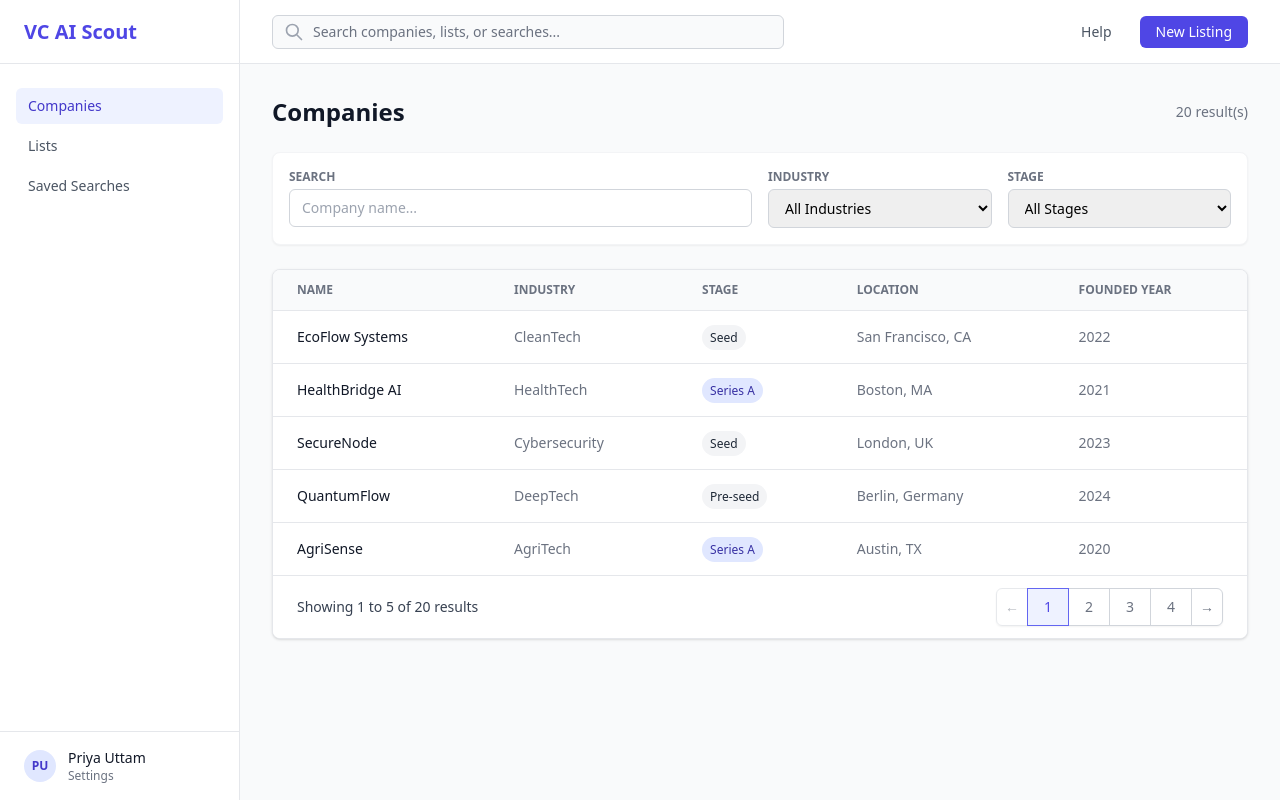
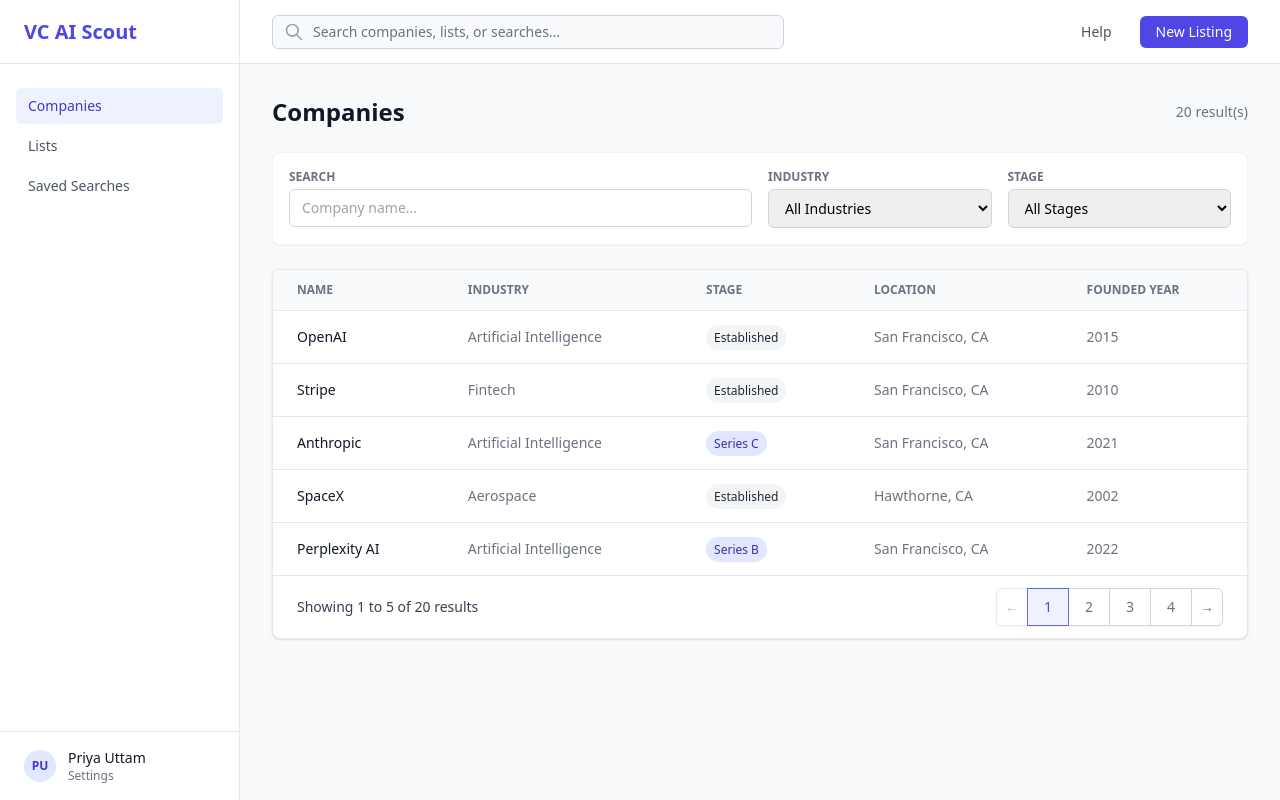
Before and after one commit to PriyaUttam123/ThesisScout-AI-powered-VC-discovery-and-enrichment-platform, a React (Vite) app in the folder vc-ai-scout/client/: page /companies in a window 1280 px wide. Built offline with nearby package versions, Linux system fonts and the light colour scheme.

Commit message:
Real world startup companies data added

```diff
--- a/vc-ai-scout/client/src/data/companies.ts
+++ b/vc-ai-scout/client/src/data/companies.ts
@@ -4,7 +4,7 @@
     website: string;
     description: string;
     industry: string;
-    stage: 'Pre-seed' | 'Seed' | 'Series A' | 'Series B' | 'Series C';
+    stage: 'Pre-seed' | 'Seed' | 'Series A' | 'Series B' | 'Series C' | 'Established';
     location: string;
     foundedYear: number;
     tags: string[];
@@ -13,222 +13,222 @@
 export const companies: Company[] = [
     {
         id: '1',
-        name: 'EcoFlow Systems',
-        website: 'https://ecoflow-example.com',
-        description: 'Next-generation solar panel optimization software using AI to maximize energy yield.',
-        industry: 'CleanTech',
-        stage: 'Seed',
+        name: 'OpenAI',
+        website: 'https://openai.com',
+        description: 'AI research and deployment company behind ChatGPT and DALL-E, focusing on developing safe and beneficial artificial general intelligence.',
+        industry: 'Artificial Intelligence',
+        stage: 'Established',
         location: 'San Francisco, CA',
-        foundedYear: 2022,
-        tags: ['Solar', 'AI', 'Sustainability']
+        foundedYear: 2015,
+        tags: ['LLM', 'Generative AI', 'AGI']
     },
     {
         id: '2',
-        name: 'HealthBridge AI',
-        website: 'https://healthbridge-ai.com',
-        description: 'Connecting rural hospitals with specialist consultants through a low-latency telemedicine platform.',
-        industry: 'HealthTech',
-        stage: 'Series A',
-        location: 'Boston, MA',
-        foundedYear: 2021,
-        tags: ['Telemedicine', 'Rural Health', 'Consulting']
+        name: 'Stripe',
+        website: 'https://stripe.com',
+        description: 'Financial infrastructure platform for the internet, offering payment processing and business management solutions for online businesses.',
+        industry: 'Fintech',
+        stage: 'Established',
+        location: 'San Francisco, CA',
+        foundedYear: 2010,
+        tags: ['Payments', 'API', 'E-commerce']
     },
     {
         id: '3',
-        name: 'SecureNode',
-        website: 'https://securenode.io',
-        description: 'Automated cybersecurity auditing for decentralized finance protocols.',
-        industry: 'Cybersecurity',
-        stage: 'Seed',
-        location: 'London, UK',
-        foundedYear: 2023,
-        tags: ['DeFi', 'Blockchain', 'Security']
+        name: 'Anthropic',
+        website: 'https://anthropic.com',
+        description: 'AI safety and research company that builds reliable, interpretable, and steerable AI systems like the Claude chatbot family.',
+        industry: 'Artificial Intelligence',
+        stage: 'Series C',
+        location: 'San Francisco, CA',
+        foundedYear: 2021,
+        tags: ['AI Safety', 'Claude', 'LLM']
     },
     {
         id: '4',
-        name: 'QuantumFlow',
-        website: 'https://quantumflow.tech',
-        description: 'Software development kit for near-term quantum processors.',
-        industry: 'DeepTech',
-        stage: 'Pre-seed',
-        location: 'Berlin, Germany',
-        foundedYear: 2024,
-        tags: ['Quantum Computing', 'SaaS', 'DevTools']
+        name: 'SpaceX',
+        website: 'https://spacex.com',
+        description: 'Aerospace manufacturer and space transport services company known for Falcon 9, Starship, and Starlink satellite constellation.',
+        industry: 'Aerospace',
+        stage: 'Established',
+        location: 'Hawthorne, CA',
+        foundedYear: 2002,
+        tags: ['Space', 'Satellites', 'Rockets']
     },
     {
         id: '5',
-        name: 'AgriSense',
-        website: 'https://agrisense.co',
-        description: 'IoT sensor networks for precision irrigation in drought-prone regions.',
-        industry: 'AgriTech',
-        stage: 'Series A',
-        location: 'Austin, TX',
-        foundedYear: 2020,
-        tags: ['IoT', 'Smart Farming', 'Hardware']
+        name: 'Perplexity AI',
+        website: 'https://perplexity.ai',
+        description: 'Conversational search engine that provides direct answers to queries with sourced citations, aiming to redefine information retrieval.',
+        industry: 'Artificial Intelligence',
+        stage: 'Series B',
+        location: 'San Francisco, CA',
+        foundedYear: 2022,
+        tags: ['Search', 'AI', 'NLP']
     },
     {
         id: '6',
-        name: 'Lumina Learning',
-        website: 'https://lumina-edu.com',
-        description: 'Individualized learning paths for K-12 students using LLM-based tutors.',
-        industry: 'EdTech',
-        stage: 'Seed',
-        location: 'Toronto, Canada',
-        foundedYear: 2022,
-        tags: ['AI', 'Education', 'Personalization']
+        name: 'Anduril Industries',
+        website: 'https://anduril.com',
+        description: 'Defense technology company that uses AI and computer vision to build autonomous systems for national security and border protection.',
+        industry: 'Defense',
+        stage: 'Series E',
+        location: 'Costa Mesa, CA',
+        foundedYear: 2017,
+        tags: ['Autonomous', 'Security', 'Hardware']
     },
     {
         id: '7',
-        name: 'Orbit Logistics',
-        website: 'https://orbit-logistics.io',
-        description: 'Last-mile delivery optimization for autonomous drone fleets.',
-        industry: 'Logistics',
-        stage: 'Series A',
-        location: 'Singapore',
-        foundedYear: 2021,
-        tags: ['Drones', 'Autonomous', 'Optimization']
+        name: 'Linear',
+        website: 'https://linear.app',
+        description: 'Issue tracking and project management tool designed for high-performance software teams, focusing on speed and streamlined workflows.',
+        industry: 'Productivity',
+        stage: 'Series B',
+        location: 'San Francisco, CA',
+        foundedYear: 2019,
+        tags: ['SaaS', 'DevTools', 'Project Management']
     },
     {
         id: '8',
-        name: 'BioSyn Labs',
-        website: 'https://biosyn-labs.com',
-        description: 'High-throughput protein synthesis for specialized pharmaceutical applications.',
-        industry: 'BioTech',
-        stage: 'Series B',
-        location: 'San Diego, CA',
-        foundedYear: 2019,
-        tags: ['Drug Discovery', 'Synthetic Biology', 'Lab Automation']
+        name: 'Rippling',
+        website: 'https://rippling.com',
+        description: 'Workforce management platform that unifies HR, IT, and Finance systems to automate employee onboarding and management.',
+        industry: 'HR Tech',
+        stage: 'Series E',
+        location: 'San Francisco, CA',
+        foundedYear: 2016,
+        tags: ['SaaS', 'HRIS', 'Automation']
     },
     {
         id: '9',
-        name: 'FinScale',
-        website: 'https://finscale.app',
-        description: 'Embedded finance APIs for non-financial SaaS platforms.',
-        industry: 'FinTech',
-        stage: 'Series A',
-        location: 'New York, NY',
-        foundedYear: 2021,
-        tags: ['Payments', 'API', 'B2B']
+        name: 'Commonwealth Fusion Systems',
+        website: 'https://cfs.energy',
+        description: 'Clean energy company dedicated to commercializing fusion power using high-temperature superconducting magnets.',
+        industry: 'Energy',
+        stage: 'Series B',
+        location: 'Cambridge, MA',
+        foundedYear: 2018,
+        tags: ['Fusion', 'CleanTech', 'DeepTech']
     },
     {
         id: '10',
-        name: 'UrbanPods',
-        website: 'https://urbanpods.com',
-        description: 'Modular, sustainable housing units for micro-living in dense urban areas.',
-        industry: 'PropTech',
-        stage: 'Seed',
-        location: 'Tokyo, Japan',
-        foundedYear: 2022,
-        tags: ['Modular', 'Architecture', 'Sustainability']
+        name: 'Scale AI',
+        website: 'https://scale.com',
+        description: 'Data infrastructure for AI that provides high-quality training data for machine learning models through automated and human labeling.',
+        industry: 'Artificial Intelligence',
+        stage: 'Series F',
+        location: 'San Francisco, CA',
+        foundedYear: 2016,
+        tags: ['Data Labeling', 'Machine Learning', 'Infrastructure']
     },
     {
         id: '11',
-        name: 'NexaMesh',
-        website: 'https://nexamesh.net',
-        description: 'Peer-to-peer mesh networking protocols for areas with poor cellular coverage.',
-        industry: 'Connectivity',
-        stage: 'Pre-seed',
-        location: 'Denver, CO',
-        foundedYear: 2024,
-        tags: ['Networking', 'P2P', 'Infrastructure']
+        name: 'Ramp',
+        website: 'https://ramp.com',
+        description: 'Corporate card and finance automation platform designed to help businesses spend less and automate their accounting.',
+        industry: 'Fintech',
+        stage: 'Series D',
+        location: 'New York, NY',
+        foundedYear: 2019,
+        tags: ['Spend Management', 'Credit Cards', 'B2B']
     },
     {
         id: '12',
-        name: 'CoreAI Robotics',
-        website: 'https://coreai-robotics.com',
-        description: 'Modular robotic arms for small-scale warehouse automation.',
-        industry: 'Robotics',
-        stage: 'Series A',
-        location: 'Munich, Germany',
-        foundedYear: 2020,
-        tags: ['Hardware', 'Warehouse', 'Automation']
+        name: 'Mistral AI',
+        website: 'https://mistral.ai',
+        description: 'European AI company focusing on open-source large language models with a focus on efficiency and performance.',
+        industry: 'Artificial Intelligence',
+        stage: 'Series B',
+        location: 'Paris, France',
+        foundedYear: 2023,
+        tags: ['Open Source', 'LLM', 'Europe']
     },
     {
         id: '13',
-        name: 'Vibrant Analytics',
-        website: 'https://vibrant-analytics.io',
-        description: 'Real-time consumer behavior tracking for physical retail stores.',
-        industry: 'RetailTech',
-        stage: 'Seed',
-        location: 'Chicago, IL',
-        foundedYear: 2022,
-        tags: ['Big Data', 'Analytics', 'Retail']
+        name: 'Notion',
+        website: 'https://notion.so',
+        description: 'All-in-one workspace for notes, tasks, wikis, and databases, enabling teams to collaborate and stay organized.',
+        industry: 'Productivity',
+        stage: 'Established',
+        location: 'San Francisco, CA',
+        foundedYear: 2013,
+        tags: ['Collaboration', 'Knowledge Management', 'SaaS']
     },
     {
         id: '14',
-        name: 'ClearOceans',
-        website: 'https://clearoceans.org',
-        description: 'Autonomous surface vessels for collecting plastic waste from river mouths.',
-        industry: 'Environment',
-        stage: 'Series A',
-        location: 'Amsterdam, Netherlands',
-        foundedYear: 2021,
-        tags: ['Maritime', 'Sustainability', 'Robotics']
+        name: 'Runway',
+        website: 'https://runwayml.com',
+        description: 'Applied AI research company building the next generation of creative tools for video generation and image editing.',
+        industry: 'Artificial Intelligence',
+        stage: 'Series C',
+        location: 'New York, NY',
+        foundedYear: 2018,
+        tags: ['Video AI', 'Generative Media', 'Design']
     },
     {
         id: '15',
-        name: 'InsightFlow',
-        website: 'https://insightflow.ai',
-        description: 'Automated meeting transcription and action-item generation for enterprise teams.',
-        industry: 'Productivity',
-        stage: 'Seed',
-        location: 'Seattle, WA',
-        foundedYear: 2023,
-        tags: ['AI', 'Enterprise', 'NLP']
+        name: 'Agility Robotics',
+        website: 'https://agilityrobotics.com',
+        description: 'Robotics company building bipedal robots like Digit for logistics and warehouse automation.',
+        industry: 'Robotics',
+        stage: 'Series B',
+        location: 'Corvallis, OR',
+        foundedYear: 2015,
+        tags: ['Hardware', 'Logistics', 'Automation']
     },
     {
         id: '16',
-        name: 'SwiftDoc',
-        website: 'https://swiftdoc.co',
-        description: 'Instant verification of international medical credentials for migrant healthcare workers.',
-        industry: 'HRTech',
-        stage: 'Pre-seed',
-        location: 'Melbourne, Australia',
-        foundedYear: 2024,
-        tags: ['Verification', 'Healthcare', 'B2B']
+        name: 'Canva',
+        website: 'https://canva.com',
+        description: 'Online design and publishing tool that makes graphic design accessible to everyone with a drag-and-drop interface.',
+        industry: 'Design',
+        stage: 'Established',
+        location: 'Sydney, Australia',
+        foundedYear: 2013,
+        tags: ['Graphic Design', 'Creativity', 'SaaS']
     },
     {
         id: '17',
-        name: 'DataShield',
-        website: 'https://datashield.io',
-        description: 'Privacy-preserving collaborative data analysis using federated learning.',
-        industry: 'Data Privacy',
+        name: 'xAI',
+        website: 'https://x.ai',
+        description: 'Artificial intelligence company founded by Elon Musk, developing the Grok conversational AI.',
+        industry: 'Artificial Intelligence',
         stage: 'Series B',
-        location: 'Paris, France',
-        foundedYear: 2020,
-        tags: ['Machine Learning', 'Privacy', 'Encryption']
+        location: 'San Francisco, CA',
+        foundedYear: 2023,
+        tags: ['Grok', 'LLM', 'Generative AI']
     },
     {
         id: '18',
-        name: 'GourmetGrid',
-        website: 'https://gourmetgrid.com',
-        description: 'Direct-to-consumer marketplace for artisan food producers across Europe.',
-        industry: 'FoodTech',
-        stage: 'Seed',
-        location: 'Barcelona, Spain',
-        foundedYear: 2022,
-        tags: ['Marketplace', 'D2C', 'Food']
+        name: 'Neuralink',
+        website: 'https://neuralink.com',
+        description: 'Neurotechnology company developing implantable brain-machine interfaces to treat neurological conditions.',
+        industry: 'BioTech',
+        stage: 'Series D',
+        location: 'Fremont, CA',
+        foundedYear: 2016,
+        tags: ['BMI', 'Neuroscience', 'DeepTech']
     },
     {
         id: '19',
-        name: 'Zenith Space',
-        website: 'https://zenith-space.tech',
-        description: 'Low-cost satellite propulsion systems using high-density ionic liquids.',
-        industry: 'SpaceTech',
-        stage: 'Series A',
-        location: 'Los Angeles, CA',
-        foundedYear: 2021,
-        tags: ['Propulsion', 'Satellites', 'Hardware']
+        name: 'Harvey',
+        website: 'https://harvey.ai',
+        description: 'AI platform for law firms that uses generative AI to assist with legal research, drafting, and analysis.',
+        industry: 'Legal Tech',
+        stage: 'Series B',
+        location: 'San Francisco, CA',
+        foundedYear: 2022,
+        tags: ['Generative AI', 'Legal', 'Enterprise']
     },
     {
         id: '20',
-        name: 'NovaPath',
-        website: 'https://novapath.ai',
-        description: 'AI-guided career pathing and upskilling for the gig economy workforce.',
-        industry: 'FutureOfWork',
-        stage: 'Pre-seed',
-        location: 'Cape Town, South Africa',
-        foundedYear: 2024,
-        tags: ['AI', 'Education', 'Gig Economy']
+        name: 'Flexport',
+        website: 'https://flexport.com',
+        description: 'Modern freight forwarder and supply chain management platform that uses data to provide visibility and control.',
+        industry: 'Logistics',
+        stage: 'Established',
+        location: 'San Francisco, CA',
+        foundedYear: 2013,
+        tags: ['Supply Chain', 'Global Trade', 'Tech-enabled']
     }
 ];
```
